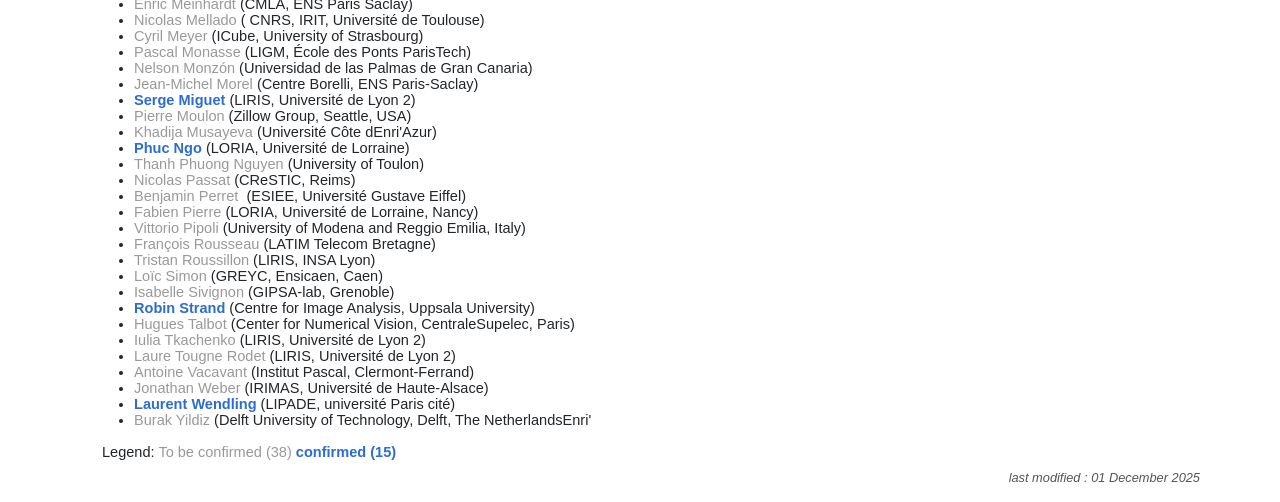
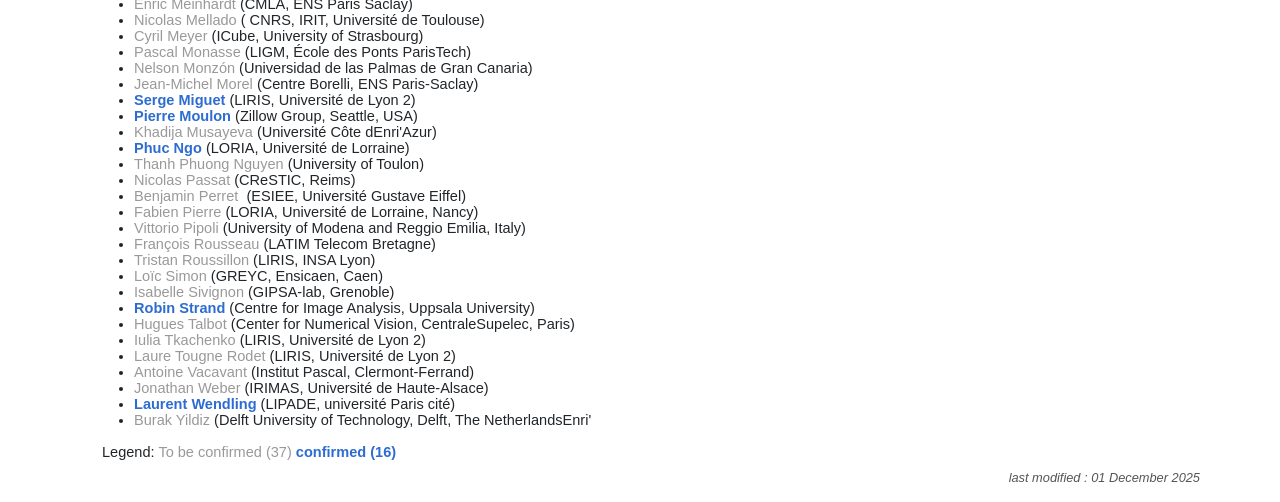
Before and after one commit to TC22-Team/rrpr2026, a Jekyll site: the page built from committees.html, in a window 1280 px wide. Shown: the part 1353-1855 px from the top of the page. Built offline with Jekyll 4.4.1, drawn with Linux system fonts in a browser that asks for light colours.

Commit message:
udpate confirmed

```diff
--- a/committees.html
+++ b/committees.html
@@ -68,7 +68,7 @@
 <li><span class="member-tobeconfirmed">Nelson Monz&oacute;n</span>&nbsp;(Universidad de las Palmas de Gran Canaria)</li>
 <li><span class="member-tobeconfirmed">Jean-Michel Morel </span>(Centre Borelli, ENS Paris-Saclay)</li>
 <li><span class="member-confirmed">Serge Miguet </span>(LIRIS, Universit&eacute; de Lyon 2)</li>
-<li><span class="member-tobeconfirmed">Pierre Moulon</span> (Zillow Group, Seattle, USA)</li>
+<li><span class="member-confirmed">Pierre Moulon</span> (Zillow Group, Seattle, USA)</li>
 <li><span class="member-tobeconfirmed">Khadija Musayeva</span> (Universit&eacute; C&ocirc;te dEnri&#39Azur)</li>
 <li><span class="member-confirmed">Phuc Ngo </span>(LORIA, Universit&eacute; de Lorraine)</li>
 <li><span class="member-tobeconfirmed">Thanh Phuong Nguyen </span>(University of Toulon)</li>
@@ -95,5 +95,5 @@
 </ul>
 
 Legend:
-<span class="member-tobeconfirmed"> To be confirmed (38)</span>
-<span class="member-confirmed">  confirmed (15) </span>
+<span class="member-tobeconfirmed"> To be confirmed (37)</span>
+<span class="member-confirmed">  confirmed (16) </span>
```
